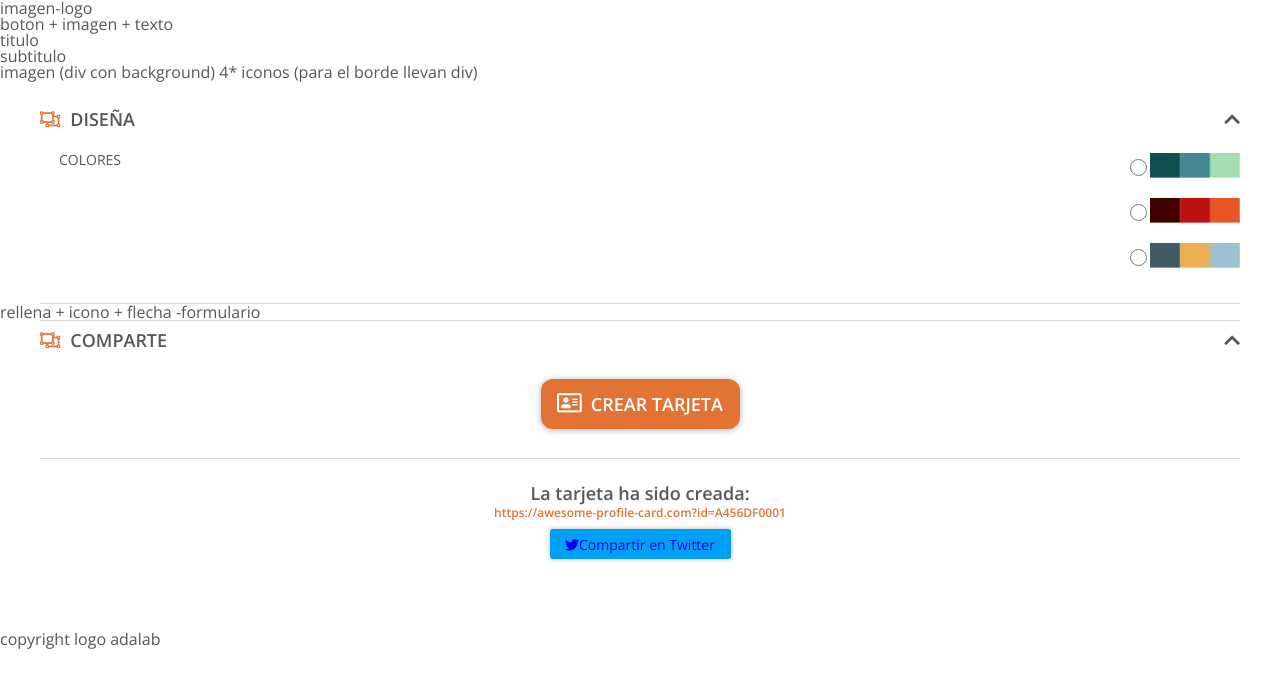
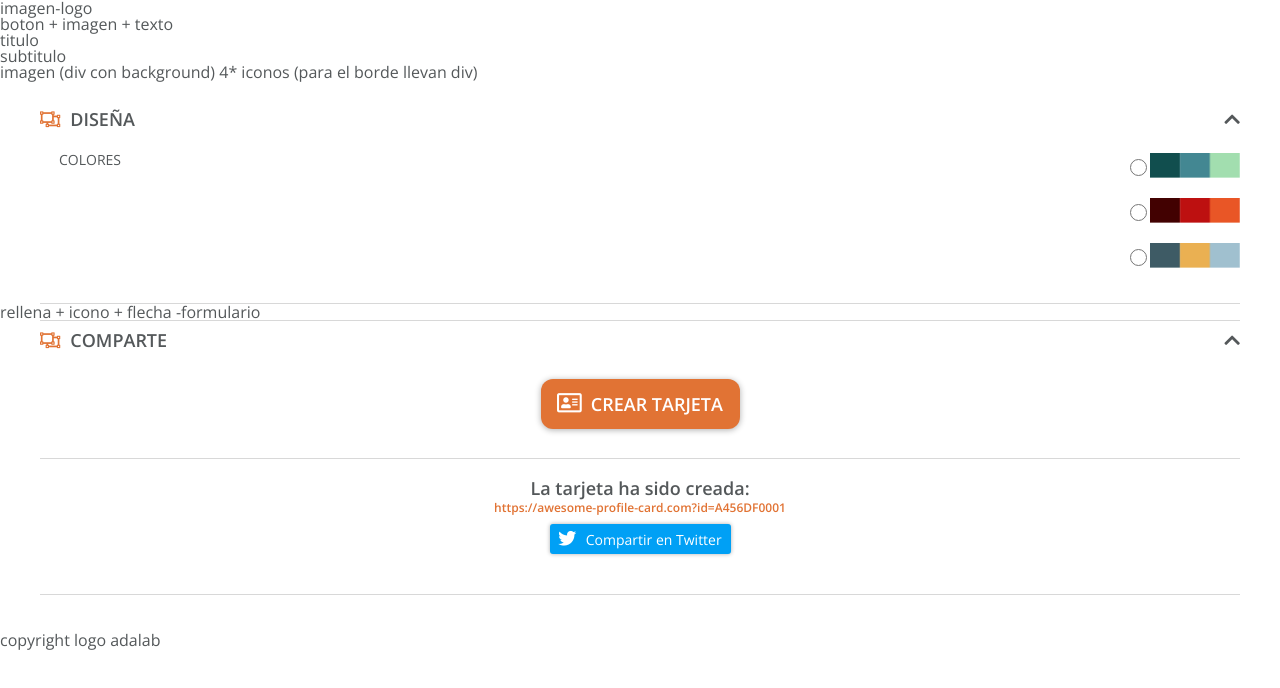
Before and after one commit to Adalab/project-promo-n-module-2-team-6, a website: page src/html/card.html in a window 1280 px wide. Drawn offline with nearby package versions, Linux system fonts and the light colour scheme; files that its build step writes are made by us from their sources; files whose address does not match are found by name.

Commit message:
add share form styles

```diff
--- a/src/html/partials/share.html
+++ b/src/html/partials/share.html
@@ -1,4 +1,5 @@
 <section class="share wrapper">
+
     <div class="dropdown">
         <div class="dropdown__header">
             <i class="far fa-object-ungroup dropdown__ungroup"></i>
@@ -12,12 +13,13 @@
         <button class="create__btn" name="create"><i class="far fa-address-card create__address"></i></i>crear
             tarjeta</button>
     </div>
+
+
+    <section class="created">
+        <h3 class="created__title">La tarjeta ha sido creada:</h3>
+        <a href="#" class="created__url">https://awesome-profile-card.com?id=A456DF0001</a>
+        <button class="created__btn"><a href="#" target="_blank" class="created__btn--text"><i
+                    class="fab fa-twitter created__btn--icon"></i>Compartir en Twitter</a></button>
+
+    </section>
 </section>
-
-<section class="created">
-    <h3 class="created__title">La tarjeta ha sido creada:</h3>
-    <a href="#" class="created__url">https://awesome-profile-card.com?id=A456DF0001</a>
-    <button class="created__btn"><a href="#" target="_blank"><i class="fab fa-twitter"></i>Compartir en
-            Twitter</a></button>
-
-</section>
--- a/src/scss/layout/_form.scss
+++ b/src/scss/layout/_form.scss
@@ -60,7 +60,7 @@
 //SHARE FORM
 
 .share {
-    height: 144px;
+    height: 312px;
     padding-top: 10px;
     border-top: 1px solid $greyBorder;
 }
@@ -99,7 +99,9 @@
     display: flex;
     flex-direction: column;
     align-items: center;
-height: 167px;
+    height: 136px;
+    border-bottom: 1px solid $greyBorder;
+
 
     &__title {
         margin-top: 20px;
@@ -108,12 +110,17 @@ height: 167px;
     }
     &__url {
         margin-top: 5px;
+        margin-left: -5px;
+        margin-right: -5px;
         font-size: 12px;
         font-weight: 600;
         color: $orange;
     }
 
     &__btn {
+        display: flex;
+        justify-content: center;
+        align-items: center;
         margin-top: 10px;
         width: 181px;
         height: 30px;
@@ -123,6 +130,13 @@ height: 167px;
         background-color: $twitterBlue;
         font-family: $bodyF;
         font-size: 14px;
+        &--icon {
+            font-size: 18px;
+            margin-right: 9.5px;
+            color: $whiteTwo;
         }
-
+        &--text {
+            color: $whiteTwo;
         }
+    }
+}
```
Lines whose indentation alone changed are shown as unchanged.
